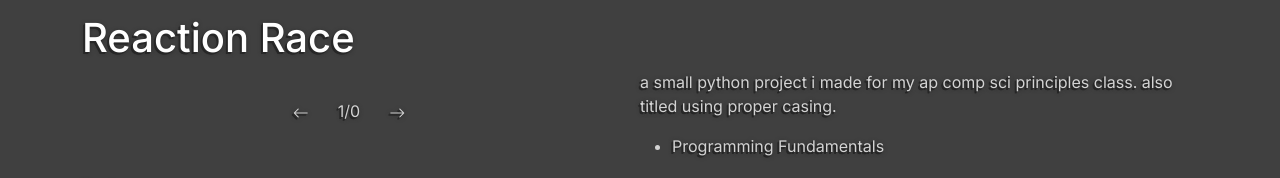
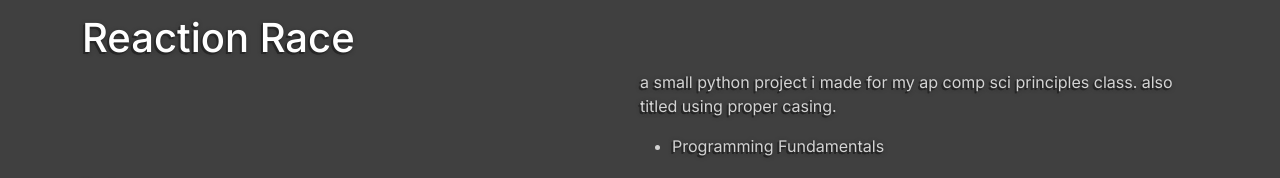
Before and after one commit to ihoponyou/ihoponyou.github.io, a React (Create React App) app: page /portfolio/reaction-race in a window 1280 px wide. Shown: the part 141-319 px from the top of the page. Built offline with nearby package versions, Linux system fonts and the light colour scheme.

Commit message:
refactor: use html button over bootstrap button in imagegallery

```diff
--- a/src/components/ImageGallery.tsx
+++ b/src/components/ImageGallery.tsx
@@ -19,15 +19,16 @@ function ImageGallery({ images }: Props) {
     <div className="text-center">
       <img src={images[index]} alt="" />
       <br />
-      <div className="text-center">
-        <button className="btn mx-3" onClick={decrementIndex}>
-          <i className="bi bi-arrow-left"></i>
-        </button>
-        {index + 1}/{images.length}
-        <button className="btn mx-3" onClick={incrementIndex}>
-          <i className="bi bi-arrow-right"></i>
-        </button>
-      </div>
+      {images.length > 1 &&
+        <>
+          <button className="mx-3" onClick={decrementIndex}>
+            ←
+          </button>
+          {index + 1}/{images.length}
+          <button className="mx-3" onClick={incrementIndex}>
+            →
+          </button>
+        </>}
     </div>
   );
 }
```
Also changed, not shown: src/assets/pictures/millions.png (renamed from src/assets/pictures/tens-of-roblox/millions.png).
